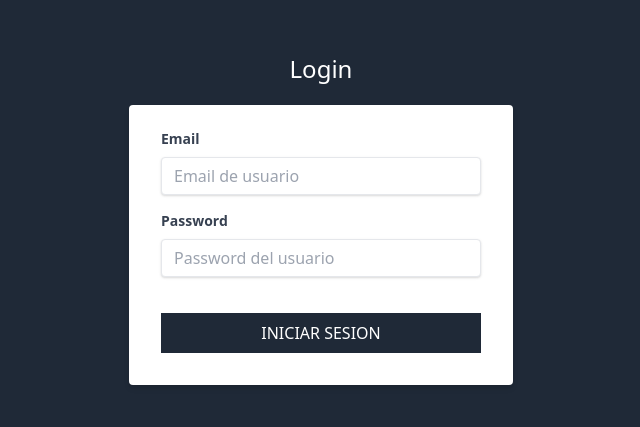
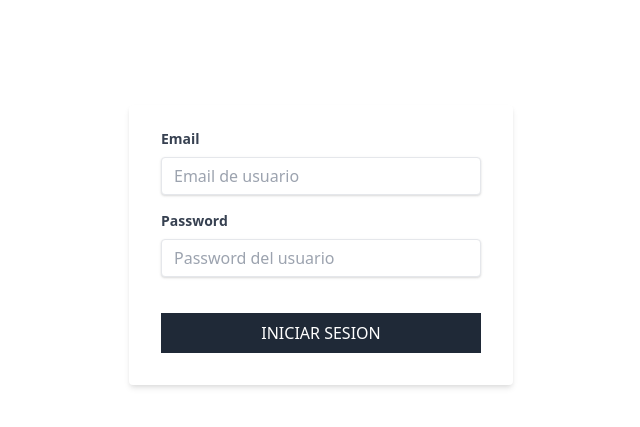
Before and after one commit to gfxargentina/crm-hooks-cliente, a Next.js app: page /login in a window 1280 px wide. Shown: the part 173-600 px from the top of the page, without its empty margins (319-959 px from the left). Built offline with nearby package versions, Linux system fonts and the light colour scheme.

Commit message:
probando la integracion de git con vercel

```diff
--- a/components/Layout.js
+++ b/components/Layout.js
@@ -19,7 +19,7 @@
             </Head>
 
             {router.pathname === '/login' || router.pathname === '/nuevacuenta' ? (
-                  <div className="bg-gray-800 min-h-screen flex flex-col justify-center">
+                  <div className="bg-orange-800 min-h-screen flex flex-col justify-center">
                       <div>
                           {children}
                       </div>
```
